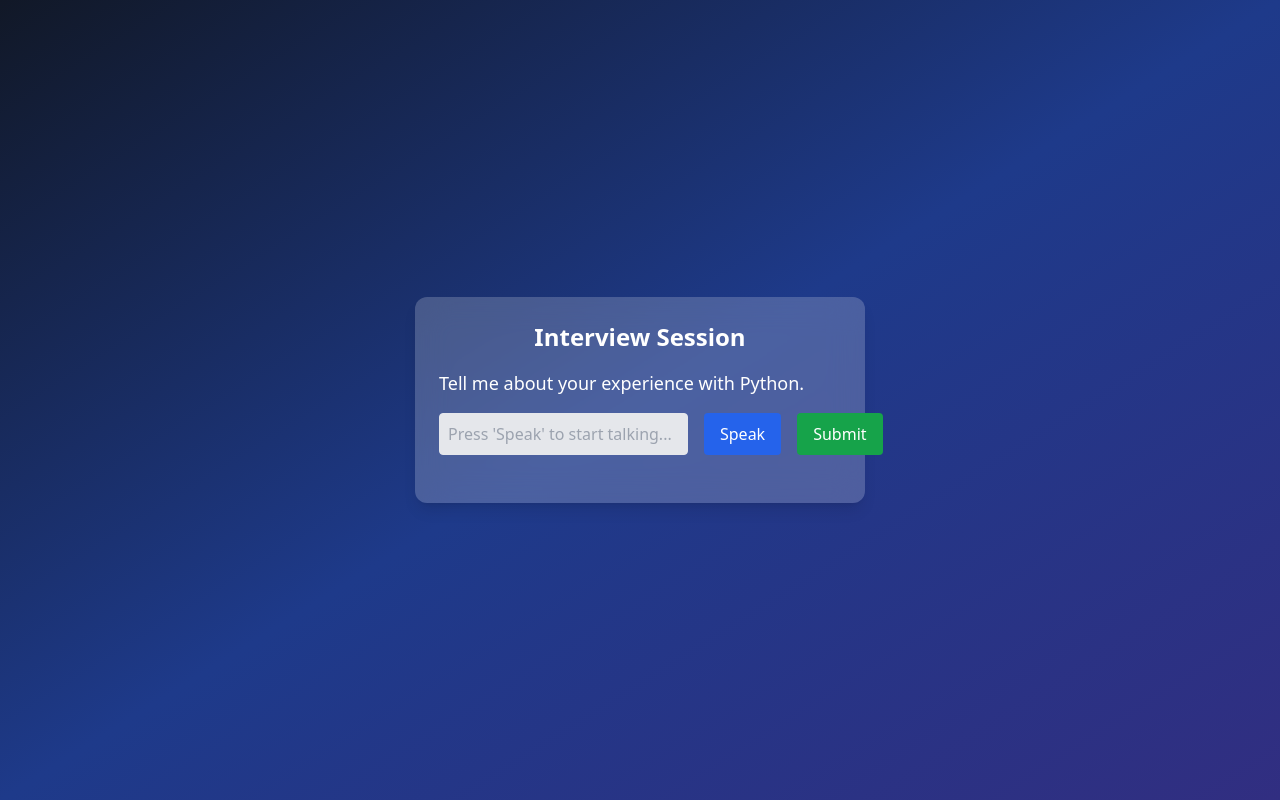
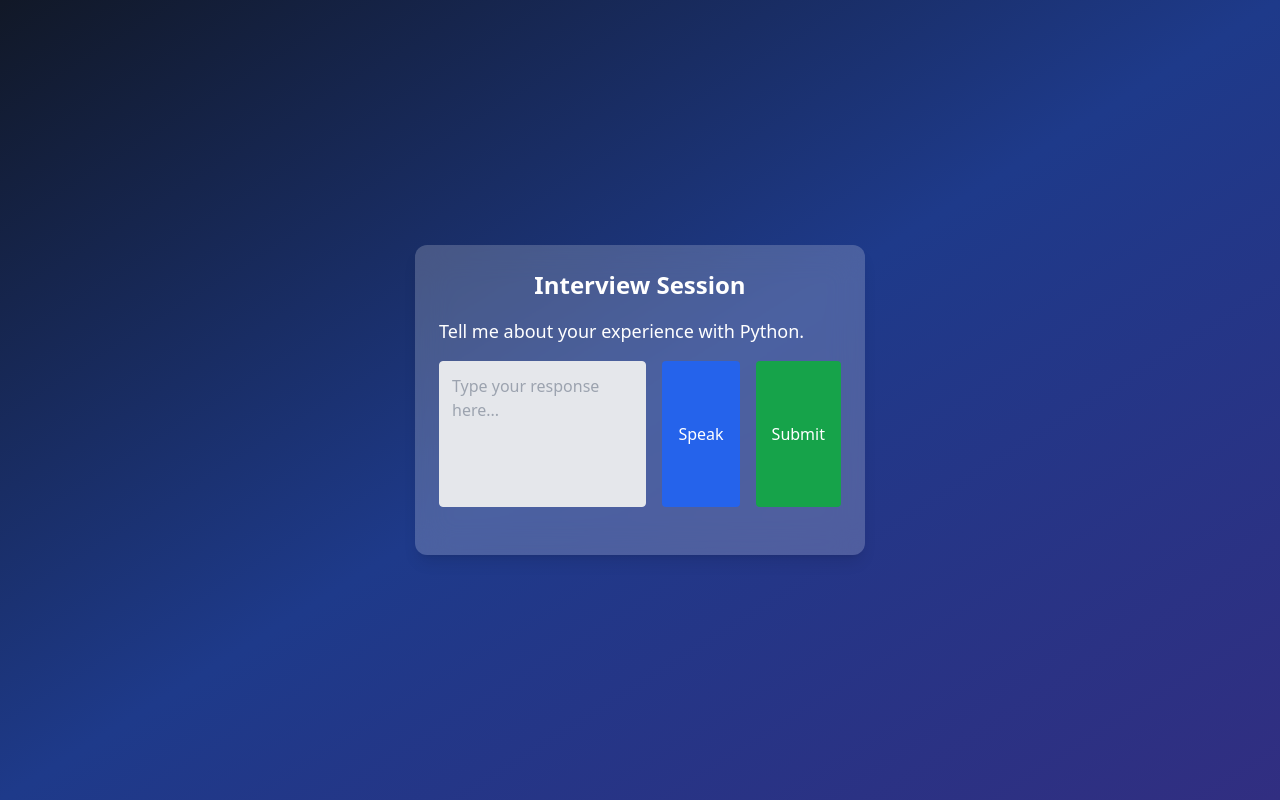
Before and after one commit to futuressobright/hackathon-20240215, a Next.js app: page / in a window 1280 px wide. Both pictures are taken after a click on the button "Start Interview". Built offline with nearby package versions, Linux system fonts and the light colour scheme.

Commit message:
larger text box

```diff
--- a/pages/index.js
+++ b/pages/index.js
@@ -15,12 +15,12 @@ export default function Home() {
 useEffect(() => {
   if ("webkitSpeechRecognition" in window) {
     const recognition = new window.webkitSpeechRecognition();
-            recognition.continuous = true;  // ✅ Keep recognizing speech continuously
-            recognition.interimResults = true;  // ✅ Show words as they are spoken
+    recognition.continuous = true;  // ✅ Keeps listening
+    recognition.interimResults = true;  // ✅ Shows words while speaking
 
     recognition.onresult = (event) => {
+      let finalTranscript = "";
       let interimTranscript = "";
-                let finalTranscript = "";
 
       for (let i = 0; i < event.results.length; i++) {
         if (event.results[i].isFinal) {
@@ -30,12 +30,12 @@ export default function Home() {
         }
       }
 
-                // ✅ Display real-time speech input
+      // ✅ Updates the text box live
       setUserInput(finalTranscript + interimTranscript);
     };
 
-            recognition.onerror = (event) => {
-                console.error("Speech recognition error:", event.error);
+    recognition.onend = () => {
+      console.log("Speech recognition stopped.");
       setIsListening(false);
     };
 
@@ -44,16 +44,19 @@ export default function Home() {
 }, []);
 
 
+
     const startInterview = () => {
         setSessionStarted(true);
         setNextQuestion("Tell me about your experience with Python.");
     };
 
-const handleSubmit = async (text = userInput) => {
-  console.log("Submitting:", text);  // ✅ Log what is being submitted
+const handleSubmit = async (text) => {
+  text = text ?? userInput;
 
-  if (typeof text !== "string" || !text.trim()) {
-    console.log("Invalid input, skipping submit.");  // ✅ Log if input is empty
+  console.log("Submitting:", text);
+
+  if (!text.trim()) {
+    console.log("Invalid input, skipping submit.");
     return;
   }
 
@@ -70,20 +73,24 @@ const handleSubmit = async (text = userInput) => {
       }),
     });
 
-    console.log("Response received:", res);  // ✅ Log API response
+    console.log("Response received:", res);
 
     if (!res.ok) throw new Error(`Failed to fetch response: ${res.status}`);
 
     const data = await res.json();
-    console.log("Data received:", data);  // ✅ Log parsed API data
+    console.log("Data received:", data);
 
     setResponse(data.response);
     setNextQuestion(data.next_question);
+
+    // ✅ Clears the text box when a new question appears
+    setUserInput("");
   } catch (error) {
     console.error("API Error:", error);
     setResponse("Error processing response.");
   }
 };
+
 
 
 
@@ -154,14 +161,14 @@ const handleSubmit = async (text = userInput) => {
                         <>
                             <p className="text-lg font-medium mb-4 text-white">{nextQuestion}</p>
                             <div className="flex gap-4 mb-6">
-                                <input
-                                    type="text"
+                            <textarea
                                 value={userInput}
                                 onChange={(e) => setUserInput(e.target.value)}
-                                    className="flex-1 p-2 border rounded bg-gray-200 text-gray-900"
-                                    placeholder="Press 'Speak' to start talking..."
-                                    disabled={!isListening}  // ✅ Disabled unless Speak is active
+                                className="w-full p-3 border rounded bg-gray-200 text-gray-900 resize-none"
+                                placeholder="Type your response here..."
+                                rows="5"  // ✅ Makes the box bigger for longer answers
                             />
+
 
                                 <button
                                     onClick={toggleListening}
```
Lines whose indentation alone changed are shown as unchanged.
